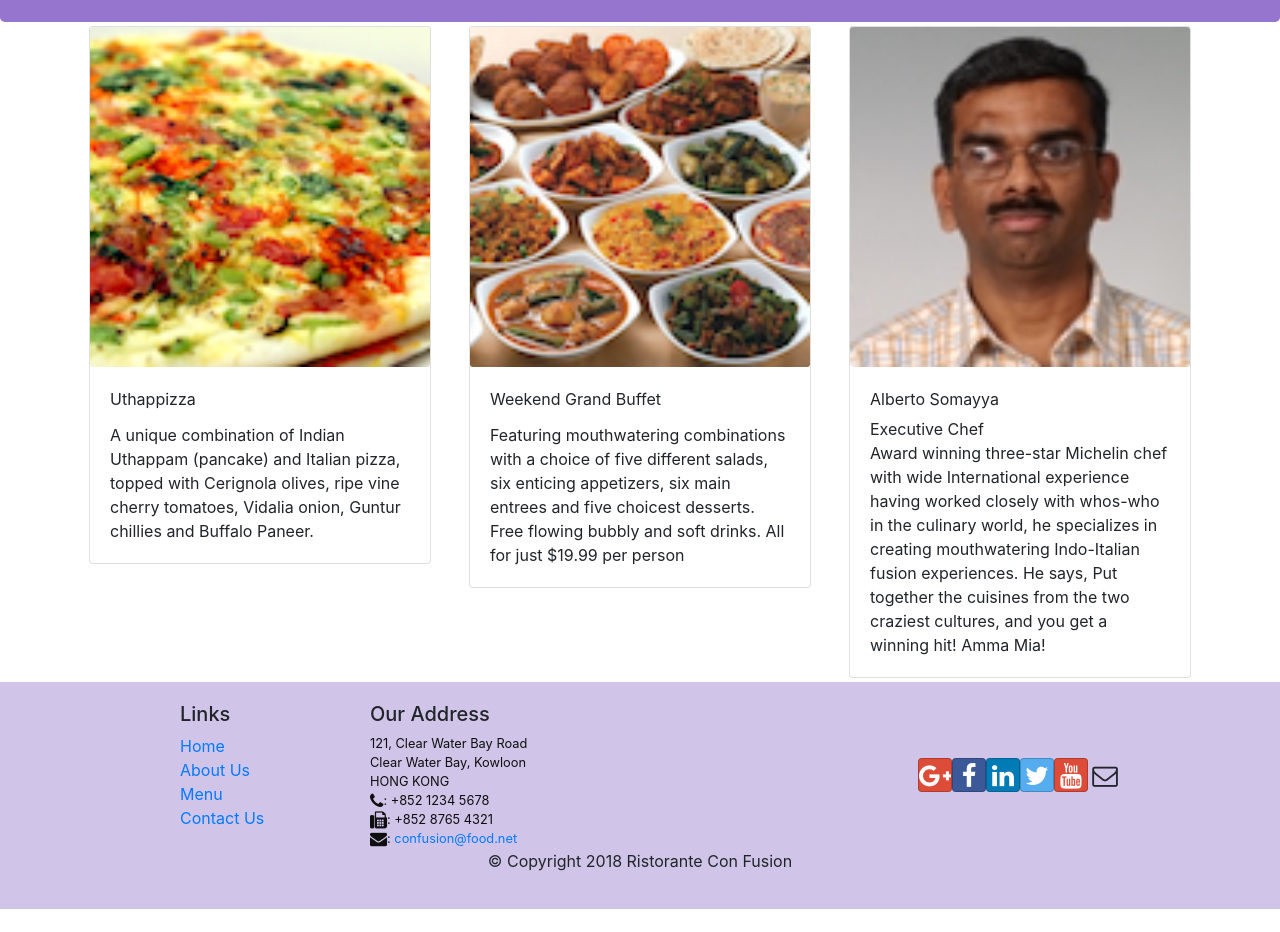
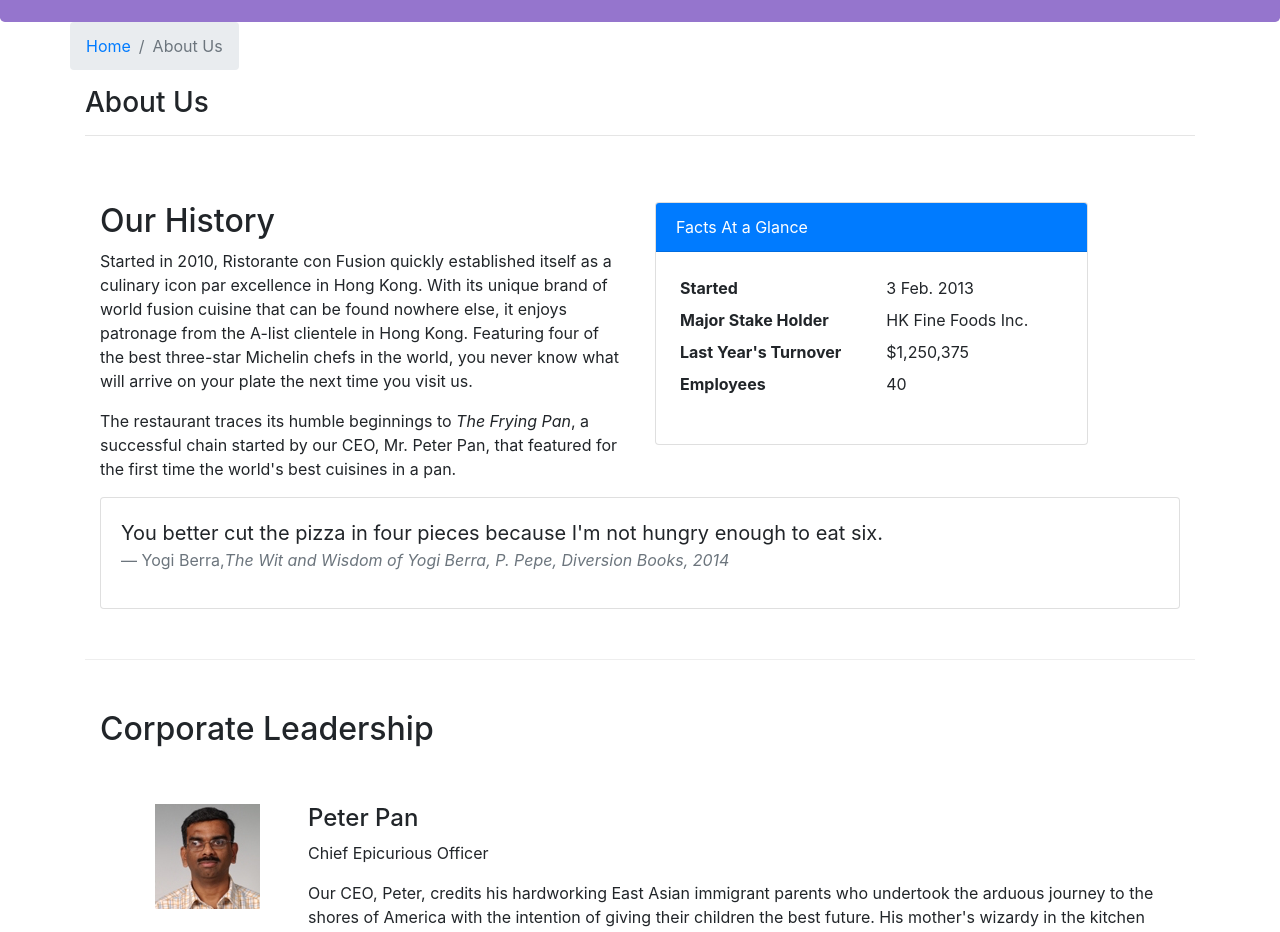
Before and after one commit to binyaye/confusion-react, a React (Create React App) app: page /about in a window 1280 px wide. Before the commit this address led to /home. Shown: the part 320-1252 px from the top of the page. Before the commit the page ends 1229 px from the top, so only its background shows below. Built offline with nearby package versions, Linux system fonts and the light colour scheme.

Commit message:
Week 2 Assignment

```diff
--- /dev/null
+++ b/src/components/AboutComponent.js
@@ -0,0 +1,122 @@
+import React from "react";
+import {
+  Breadcrumb,
+  BreadcrumbItem,
+  Card,
+  CardBody,
+  CardHeader,
+  Media
+} from "reactstrap";
+import { Link } from "react-router-dom";
+
+function About(props) {
+  function RenderLeader() {
+    const leaders = props.leaders.map(leader => {
+      return (
+        <div key={leader.name} className="col-12 mt-5">
+          <Media tag="li">
+            <Media left middle>
+              <Media object src={leader.image} alt={leader.name} />
+            </Media>
+            <Media body className="ml-5">
+              <Media heading>{leader.name}</Media>
+              <p>{leader.designation}</p>
+              <p>{leader.description}</p>
+            </Media>
+          </Media>
+        </div>
+      );
+    });
+    return (
+      <div className="container">
+        <div className="row">
+          <Media list>{leaders}</Media>
+        </div>
+      </div>
+    );
+  }
+
+  return (
+    <div className="container">
+      <div className="row">
+        <Breadcrumb>
+          <BreadcrumbItem>
+            <Link to="/home">Home</Link>
+          </BreadcrumbItem>
+          <BreadcrumbItem active>About Us</BreadcrumbItem>
+        </Breadcrumb>
+        <div className="col-12">
+          <h3>About Us</h3>
+          <hr />
+        </div>
+      </div>
+      <div className="row row-content">
+        <div className="col-12 col-md-6">
+          <h2>Our History</h2>
+          <p>
+            Started in 2010, Ristorante con Fusion quickly established itself as
+            a culinary icon par excellence in Hong Kong. With its unique brand
+            of world fusion cuisine that can be found nowhere else, it enjoys
+            patronage from the A-list clientele in Hong Kong. Featuring four of
+            the best three-star Michelin chefs in the world, you never know what
+            will arrive on your plate the next time you visit us.
+          </p>
+          <p>
+            The restaurant traces its humble beginnings to{" "}
+            <em>The Frying Pan</em>, a successful chain started by our CEO, Mr.
+            Peter Pan, that featured for the first time the world's best
+            cuisines in a pan.
+          </p>
+        </div>
+        <div className="col-12 col-md-5">
+          <Card>
+            <CardHeader className="bg-primary text-white">
+              Facts At a Glance
+            </CardHeader>
+            <CardBody>
+              <dl className="row p-1">
+                <dt className="col-6">Started</dt>
+                <dd className="col-6">3 Feb. 2013</dd>
+                <dt className="col-6">Major Stake Holder</dt>
+                <dd className="col-6">HK Fine Foods Inc.</dd>
+                <dt className="col-6">Last Year's Turnover</dt>
+                <dd className="col-6">$1,250,375</dd>
+                <dt className="col-6">Employees</dt>
+                <dd className="col-6">40</dd>
+              </dl>
+            </CardBody>
+          </Card>
+        </div>
+        <div className="col-12">
+          <Card>
+            <CardBody className="bg-faded">
+              <blockquote className="blockquote">
+                <p className="mb-0">
+                  You better cut the pizza in four pieces because I'm not hungry
+                  enough to eat six.
+                </p>
+                <footer className="blockquote-footer">
+                  Yogi Berra,
+                  <cite title="Source Title">
+                    The Wit and Wisdom of Yogi Berra, P. Pepe, Diversion Books,
+                    2014
+                  </cite>
+                </footer>
+              </blockquote>
+            </CardBody>
+          </Card>
+        </div>
+      </div>
+      <div className="row row-content">
+        <div className="col-12">
+          <h2>Corporate Leadership</h2>
+        </div>
+        <div className="col-12">
+          <RenderLeader />
+        </div>
+      </div>
+    </div>
+  );
+}
+
+export default About;
--- a/src/components/HeaderComponent.js
+++ b/src/components/HeaderComponent.js
@@ -1,4 +1,4 @@
-import React, { Component } from 'react';
+import React, { Component } from "react";
 import {
   Nav,
   Navbar,
@@ -48,7 +48,7 @@
                   </NavLink>
                 </NavItem>
                 <NavItem>
-                  <NavLink className="nav-link" to="/aboutus">
+                  <NavLink className="nav-link" to="/about">
                     <span className="fa fa-info fa-lg"></span> About Us
                   </NavLink>
                 </NavItem>
--- a/src/components/MainComponent.js
+++ b/src/components/MainComponent.js
@@ -9,6 +9,7 @@
 import Header from "./HeaderComponent";
 import Footer from "./FooterComponent";
 import Home from "./HomeComponent";
+import About from "./AboutComponent";
 import { Switch, Route, Redirect } from "react-router-dom";
 
 class Main extends Component {
@@ -59,6 +60,10 @@
           <Route path="/home" component={HomePage} />
           <Route exact path="/contactus" component={Contact} />} />
           <Route
+            path="/about"
+            component={() => <About leaders={this.state.leaders} />}
+          />
+          <Route
             exact
             path="/menu"
             component={() => <Menu dishes={this.state.dishes} />}
```
